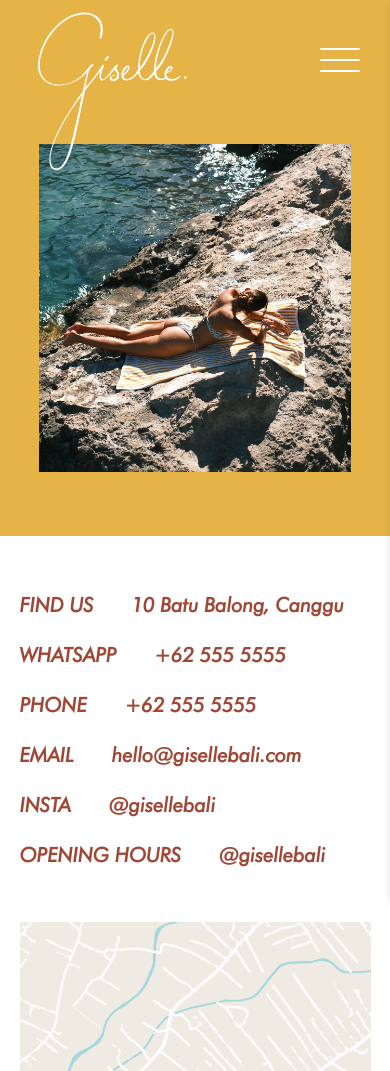
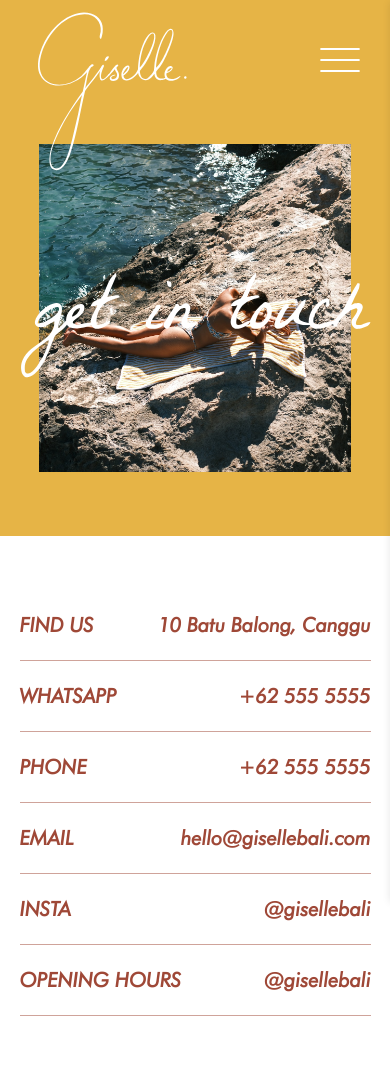
Before and after one commit to dezoul/Giselle, a Jekyll site: the page built from get-in-touch.html, in a window 390 px wide. Shown: the top 1071 px of the page. Built offline with Jekyll 4.4.1, drawn with Linux system fonts in a browser that asks for light colours; some web fonts are replaced; grey boxes are pictures that could not be loaded.

Commit message:
last comments for the day

```diff
--- a/assets/css/style.css
+++ b/assets/css/style.css
@@ -461,6 +461,9 @@ video {
 .left-0 {
   left: 0px;
 }
+.left-\[5\%\] {
+  left: 5%;
+}
 .right-0 {
   right: 0px;
 }
@@ -638,6 +641,9 @@ video {
 .h-full {
   height: 100%;
 }
+.min-h-\[100vw\] {
+  min-height: 100vw;
+}
 .min-h-\[50vh\] {
   min-height: 50vh;
 }
@@ -668,6 +674,9 @@ video {
 .w-\[80vw\] {
   width: 80vw;
 }
+.w-\[90\%\] {
+  width: 90%;
+}
 .w-full {
   width: 100%;
 }
@@ -676,9 +685,6 @@ video {
 }
 .max-w-\[45\%\] {
   max-width: 45%;
-}
-.max-w-\[50\%\] {
-  max-width: 50%;
 }
 .max-w-screen-2xl {
   max-width: 1536px;
@@ -784,6 +790,16 @@ video {
 .border {
   border-width: 1px;
 }
+.border-b {
+  border-bottom-width: 1px;
+}
+.border-\[\#9f4837\] {
+  --tw-border-opacity: 1;
+  border-color: rgb(159 72 55 / var(--tw-border-opacity, 1));
+}
+.border-opacity-50 {
+  --tw-border-opacity: 0.5;
+}
 .bg-cover {
   background-size: cover;
 }
@@ -876,6 +892,9 @@ video {
 }
 .pt-\[12rem\] {
   padding-top: 12rem;
+}
+.pt-\[1em\] {
+  padding-top: 1em;
 }
 .text-left {
   text-align: left;
@@ -1161,6 +1180,12 @@ footer input::placeholder {
     scroll-margin-top: 130px;
 }
 
+@media (min-width: 768px) {
+    .slider-menu-item {
+        scroll-margin-top: 0
+    }
+}
+
 .menu-slider-button  {
     cursor: pointer;
 }
@@ -1278,14 +1303,14 @@ footer input::placeholder {
   .md\:-right-\[5\%\] {
     right: -5%;
   }
+  .md\:left-\[13\%\] {
+    left: 13%;
+  }
   .md\:top-0 {
     top: 0px;
   }
   .md\:top-\[7px\] {
     top: 7px;
-  }
-  .md\:order-2 {
-    order: 2;
   }
   .md\:order-3 {
     order: 3;
@@ -1337,6 +1362,9 @@ footer input::placeholder {
   }
   .md\:w-\[50\%\] {
     width: 50%;
+  }
+  .md\:w-\[74\%\] {
+    width: 74%;
   }
   .md\:w-full {
     width: 100%;
--- a/events.html
+++ b/events.html
@@ -46,11 +46,11 @@ footer:
     }
 </style>
 
-<section class="px-0 pb-0">
+<section class="px-0 featured-section">
     <div class="flex content-between gap-8 overflow-x-scroll alt-max-width">
         {% assign sorted-events = site.events | sort: 'events_order' %}
         {% for event in sorted-events %}
-        <a href="{{event.url}}" class="shrink-0 featured-section p-4 w-[80vw] md:w-[35vw] basis-[80vw] md:basis-[35vw]">
+        <a href="{{event.url}}" class="shrink-0 base-section p-4 w-[80vw] md:w-[35vw] basis-[80vw] md:basis-[35vw]">
             <div>
                 <p class="text-right">{{event.event_date}}</p>
                 <div class="relative aspect-[.8]">
--- a/get-in-touch.html
+++ b/get-in-touch.html
@@ -24,9 +24,7 @@ footer:
             {% include nav.html %}
             <div class="relative mt-[9rem] mb-16 md:my-0">
               <img src="{{page.banner.image}}" class="w-[80%] md:w-[50%]" alt="beach-fun" />
-              <!-- <img class="absolute left-0 top-32 w-full" src="{{page.banner.banner-svg}}" alt="starters" style="width: 74%;
-                        margin: auto;
-                        left: 13%;" /> -->
+              <img class="absolute left-[5%] md:left-[13%] top-32 w-[90%] md:w-[74%]" src="/assets/images/get-in-touch.svg" alt="starters"/>
             </div>
         </div>
     </header>
@@ -47,18 +45,18 @@ footer:
     <section>
       <div class="max-w-screen-2xl mx-auto flex flex-col md:flex-row md:items-center py-[10%] md:py-[5%] gap-x-32 gap-y-8 relative z-10">
 
-        <div class="contact-details md:order-2">
-          <h3 class="font-bold">FIND US<a class="p editable" href="https://www.google.com/maps/place/Giselle/@-8.6523485,114.9786488,12z/data=!4m6!3m5!1s0x2dd239007b1b6947:0x416967d4a3d428e5!8m2!3d-8.6523485!4d115.1310841!16s%2Fg%2F11yj95c7jq?entry=ttu&g_ep=EgoyMDI1MDgyNS4wIKXMDSoASAFQAw%3D%3D"> 10 Batu Balong, Canggu</a></h3>
-          <h3 class="font-bold">WHATSAPP<a class="p editable" href="tel:625555555"> +62 555 5555</a></h3>
-          <h3 class="font-bold">PHONE<a class="p editable" href="tel:625555555"> +62 555 5555</a></h3>
-          <h3 class="font-bold">EMAIL<a class="p editable" href="mailto:hello@gisellebali.com"> hello@gisellebali.com</a></h3>
-          <h3 class="font-bold">INSTA <a class="p editable" target="_blank" href="instagram.com/giselle.bali"> @gisellebali </a></h3>
-          <h3 class="font-bold">OPENING HOURS <a class="p editable" target="_blank" href="instagram.com/giselle.bali"> @gisellebali </a></h3>
+        <div class="contact-details">
+          <h3 class="font-bold flex justify-between pt-[1em] border-b border-[#9f4837] border-opacity-50 "><span>FIND US</span><a class="p editable" href="https://www.google.com/maps/place/Giselle/@-8.6523485,114.9786488,12z/data=!4m6!3m5!1s0x2dd239007b1b6947:0x416967d4a3d428e5!8m2!3d-8.6523485!4d115.1310841!16s%2Fg%2F11yj95c7jq?entry=ttu&g_ep=EgoyMDI1MDgyNS4wIKXMDSoASAFQAw%3D%3D"> 10 Batu Balong, Canggu</a></h3>
+          <h3 class="font-bold flex justify-between  pt-[1em] border-b border-[#9f4837] border-opacity-50"><span>WHATSAPP</span><a class="p editable" href="tel:625555555"> +62 555 5555</a></h3>
+          <h3 class="font-bold flex justify-between  pt-[1em] border-b border-[#9f4837] border-opacity-50 "><span>PHONE</span><a class="p editable" href="tel:625555555"> +62 555 5555</a></h3>
+          <h3 class="font-bold flex justify-between  pt-[1em] border-b border-[#9f4837] border-opacity-50 "><span>EMAIL</span><a class="p editable" href="mailto:hello@gisellebali.com"> <span></span>hello@gisellebali.com</a></h3>
+          <h3 class="font-bold flex justify-between  pt-[1em] border-b border-[#9f4837] border-opacity-50 "><span>INSTA </span><a class="p editable" target="_blank" href="instagram.com/giselle.bali"> @gisellebali </a></h3>
+          <h3 class="font-bold flex justify-between  pt-[1em] border-b border-[#9f4837] border-opacity-50 "><span>OPENING HOURS</span> <a class="p editable" target="_blank" href="instagram.com/giselle.bali"> @gisellebali </a></h3>
 
         </div>
-        <div class="text-right relative min-h-[50vh] flex-1">
-            <a class=" h-full w-full block" target="_blank" href="https://www.google.com/maps/place/Giselle/@-8.6523485,114.9786488,12z/data=!4m6!3m5!1s0x2dd239007b1b6947:0x416967d4a3d428e5!8m2!3d-8.6523485!4d115.1310841!16s%2Fg%2F11yj95c7jq?entry=ttu&g_ep=EgoyMDI1MDgyNS4wIKXMDSoASAFQAw%3D%3D">
-                <img class="editable inset-0 absolute h-full w-full object-cover ob" src="/uploads/map-no-logo.png" alt="" />
+        <div class="text-right relative min-h-[50vh] flex-1 hidden md:block">
+
+                <img class="editable inset-0 absolute h-full w-full object-cover ob" src="assets/images/lady-sitting.svg" alt="" />
             </a>
         </div>
 
@@ -68,6 +66,7 @@ footer:
 <style>
     .contact-details h3 a{
         margin-left: 2rem;
+        padding: 0;
     }
     .contact-details h3{
     font-size: 1.25rem;
@@ -90,6 +89,10 @@ footer:
 
 </style>
 
-    <section class="bg-cover bg-center relative z-10" style="background-image: url('/assets/images/beach.png'); min-height: 60vh;">>
-
+    <section class="bg-cover bg-center py-[10%] flex justify-center items-end relative z-10" style="background-image: url('/assets/images/Giselle_Map.png'); min-height: 60vh;">>
+        <div>
+            <a class="p-4 dark-section" href="https://www.google.com/maps/place/Giselle/@-8.6523485,114.9786488,12z/data=!4m6!3m5!1s0x2dd239007b1b6947:0x416967d4a3d428e5!8m2!3d-8.6523485!4d115.1310841!16s%2Fg%2F11yj95c7jq?entry=ttu&g_ep=EgoyMDI1MDgyNS4wIKXMDSoASAFQAw%3D%3D">
+                GET DIRECTIONS
+            </a>
+        </div>
     </section>
--- a/style.css
+++ b/style.css
@@ -247,6 +247,12 @@ footer input::placeholder {
     scroll-margin-top: 130px;
 }
 
+@media (min-width: 768px) {
+    .slider-menu-item {
+        scroll-margin-top: 0
+    }
+}
+
 .menu-slider-button  {
     cursor: pointer;
 }
```
Also changed, not shown: about.html (+23 -2 lines), index.html (+9 -2 lines), menu.html (+12 -13 lines), assets/images/lady-sitting.svg (added).
